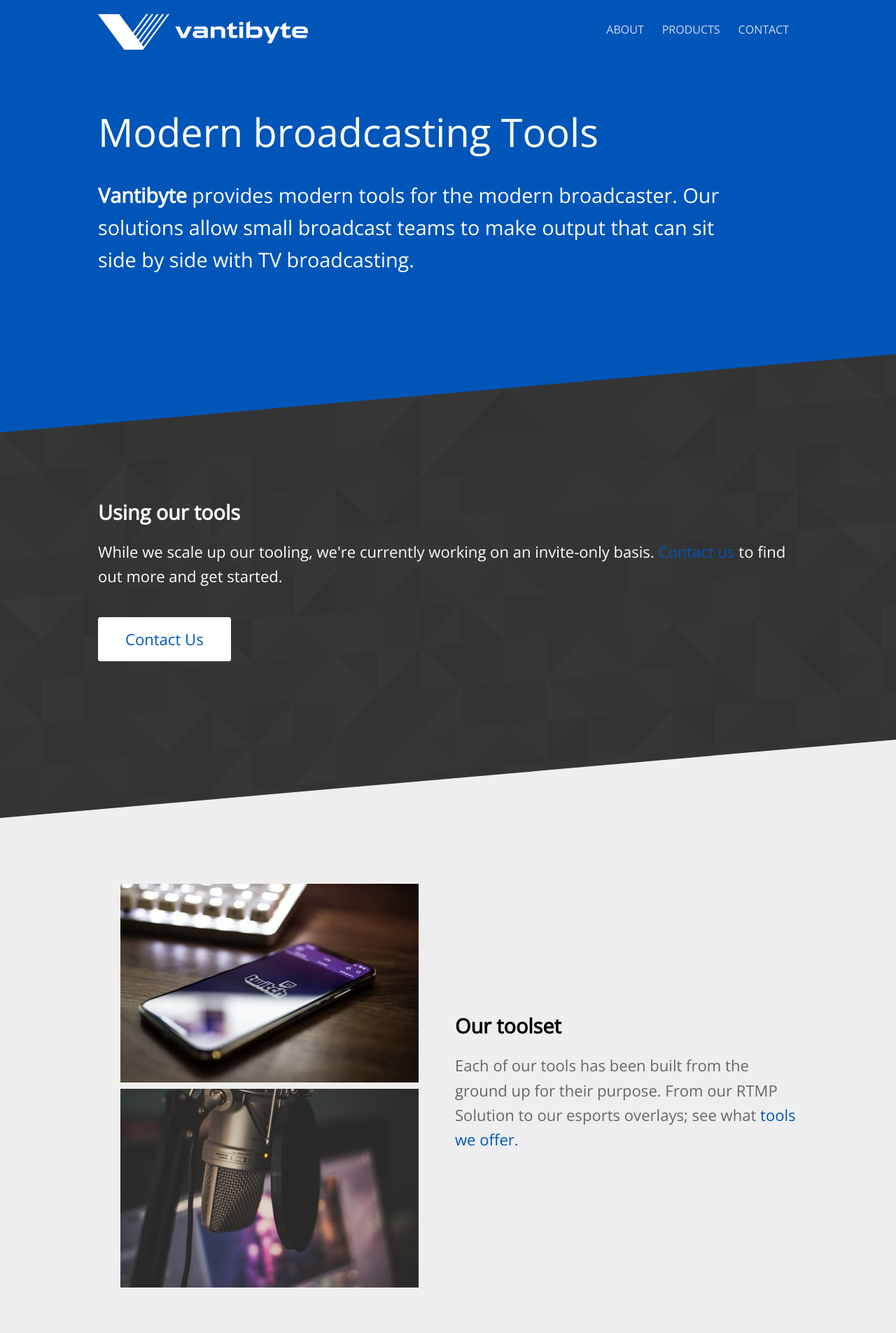
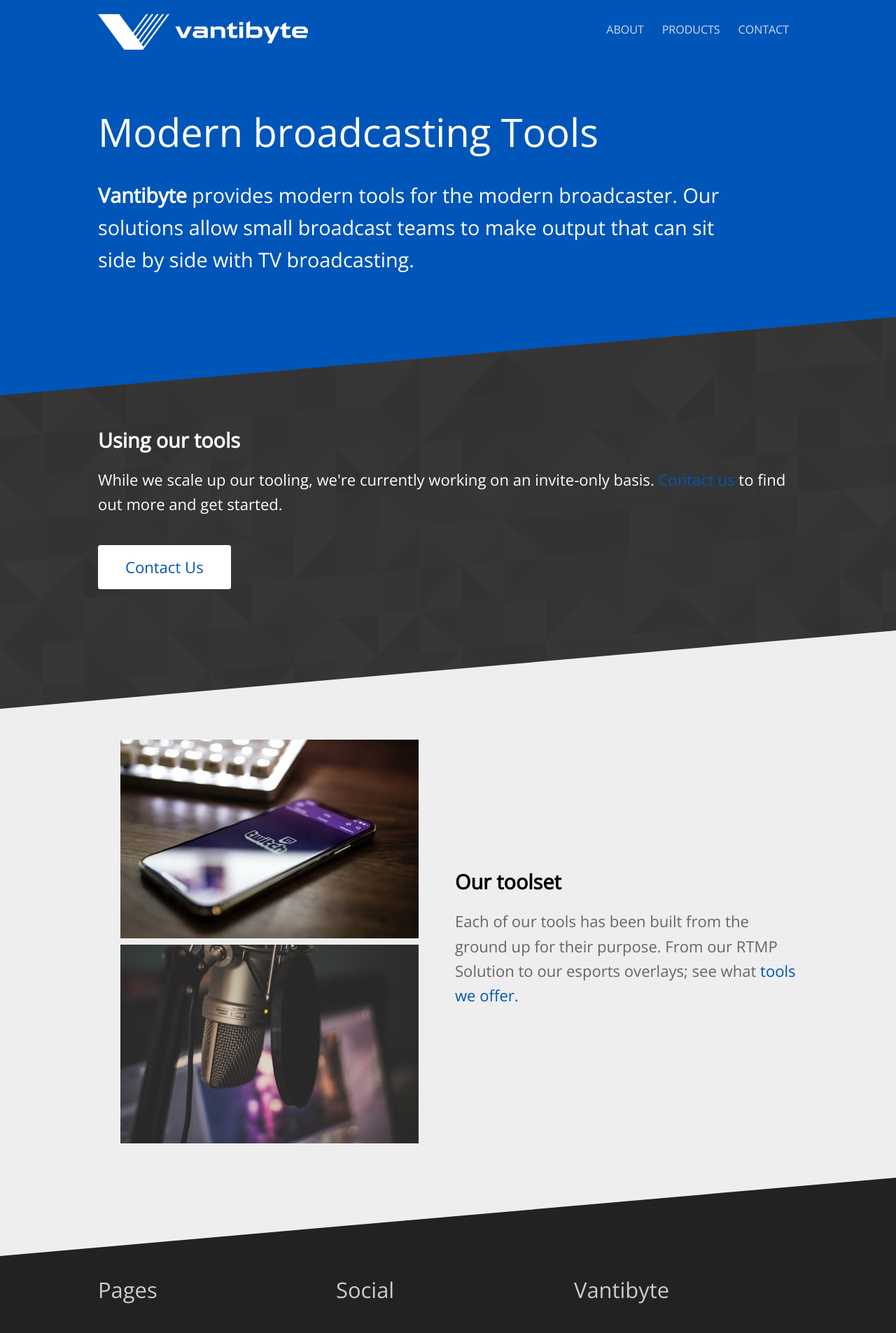
Before and after one commit to vantibyte/vantibyte.github.io, a Jekyll site: the page built from index.html, in a window 1280 px wide. Shown: the top 1905 px of the page at 70% size. Built offline with Jekyll 4.4.1, drawn with Linux system fonts in a browser that asks for light colours.

Commit message:
Minor layout changes

```diff
--- a/_sass/footer.scss
+++ b/_sass/footer.scss
@@ -1,6 +1,6 @@
 footer {
 	@extend section;
-	padding: 100px 0 50px 0;
+	padding: 50px 0 0;
 	position: relative;
 	background: $html-background-color;
 	color: #fff;
@@ -32,7 +32,6 @@ footer {
 
 	.legal-line {
 		width: 100%;
-		padding: 30px 0 0 0;
 		margin: 0;
 
 		a {
--- a/_sass/layout.scss
+++ b/_sass/layout.scss
@@ -55,9 +55,9 @@ header {
 }
 
 section {
-	padding: 150px 0;
+	padding: 100px 0;
 	background: #fff;
-	margin-top: -2px;
+	margin-top: -5px;
 
 	&.diagonal {
 		-webkit-transform: skewY(-$section-rotation);
```
